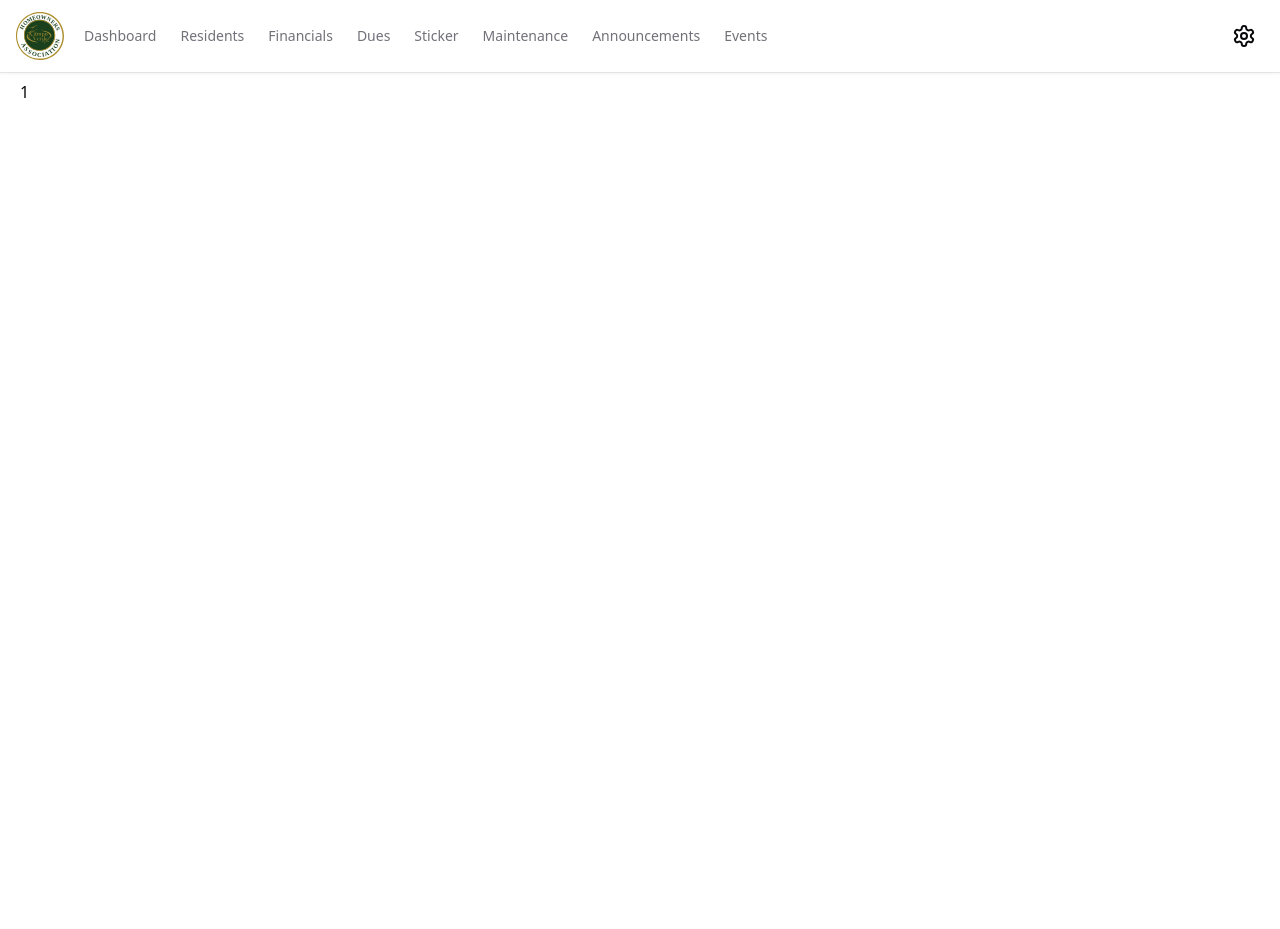
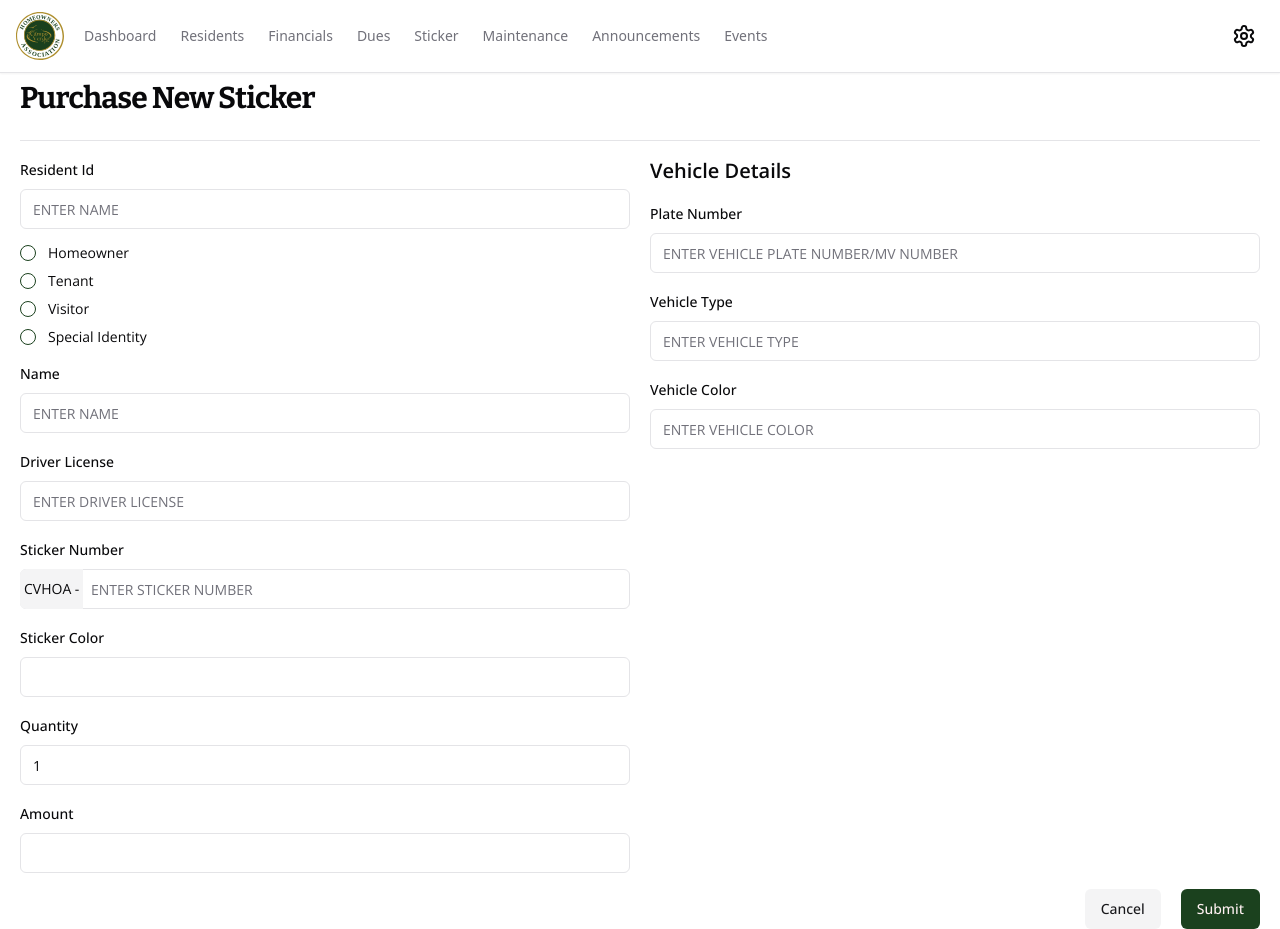
Before and after one commit to markhuz1925/campo-verde-hoa, a Next.js app: page /residents/1/purchase-sticker in a window 1280 px wide. Before the commit the page ends 800 px from the top, so only its background shows below. Built offline with nearby package versions, Linux system fonts and the light colour scheme; no server answers; the database is empty.

Commit message:
Updates.

```diff
--- a/app/(platform)/(dashboard)/residents/[residentId]/_components/purchased-stickers.tsx
+++ b/app/(platform)/(dashboard)/residents/[residentId]/_components/purchased-stickers.tsx
@@ -32,6 +32,8 @@ export function PurchasedStickers({
               <div key={sticker.id}>
                 {/* Render information for each purchased sticker */}
                 <p>Name: {sticker.name}</p>
+                <p>Plate: {sticker.plate}</p>
+                <p>Sticker Color: {sticker.stickerColor}</p>
                 {/* Add other properties as needed */}
               </div>
             ))
--- a/app/(platform)/(dashboard)/residents/[residentId]/purchase-sticker/page.tsx
+++ b/app/(platform)/(dashboard)/residents/[residentId]/purchase-sticker/page.tsx
@@ -1,4 +1,7 @@
+import { PageHeading } from "@/components/page-heading";
+import { Separator } from "@/components/ui/separator";
 import prisma from "@/prisma/client";
+import PurchaseStickerForm from "../_components/purchase-sticker-form";
 
 export default async function PurchaseSticker({
   params,
@@ -11,11 +14,19 @@ export default async function PurchaseSticker({
     },
   });
 
-  const stickerName = await prisma.stickerPrice.findMany({
-    select: {
-      name: true,
+  const sticker = await prisma.stickerPrice.findMany({
+    where: {
+      isActive: true,
     },
   });
 
-  return <div className="pt-20 px-5">{params.residentId}</div>;
+  return (
+    <div className="pt-20 px-5">
+      <PageHeading title="Purchase New Sticker" description={""} />
+      <div className="flex flex-col space-y-4 pt-6">
+        <Separator />
+        <PurchaseStickerForm resident={resident} sticker={sticker} />
+      </div>
+    </div>
+  );
 }
```
